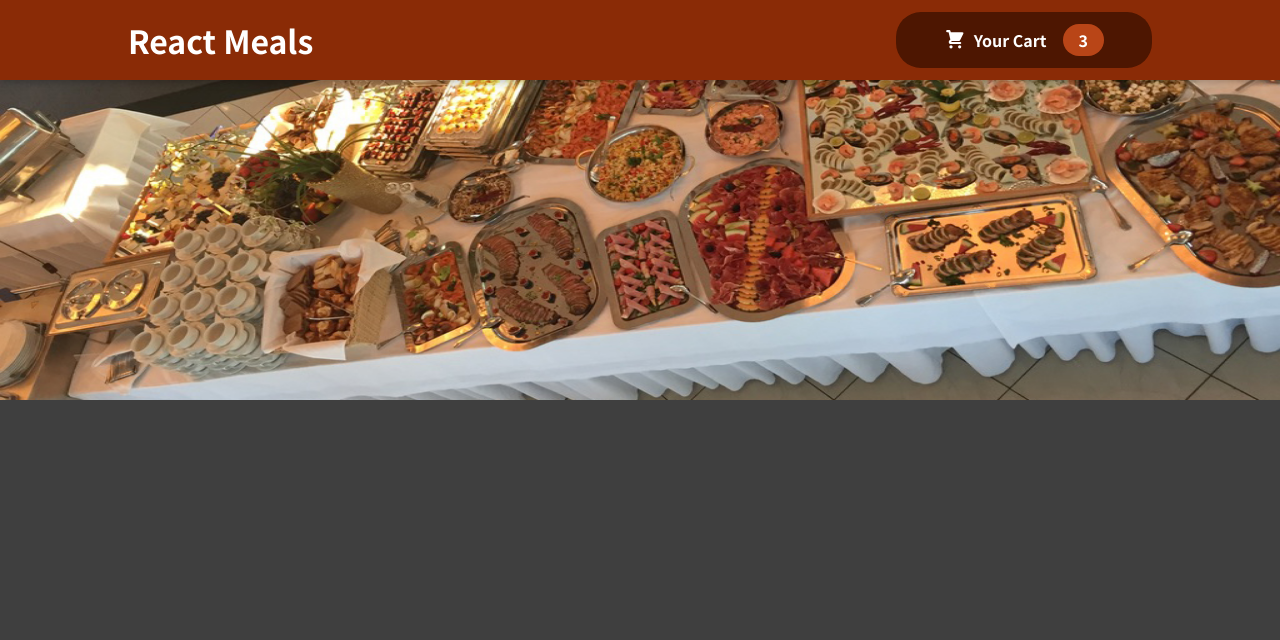
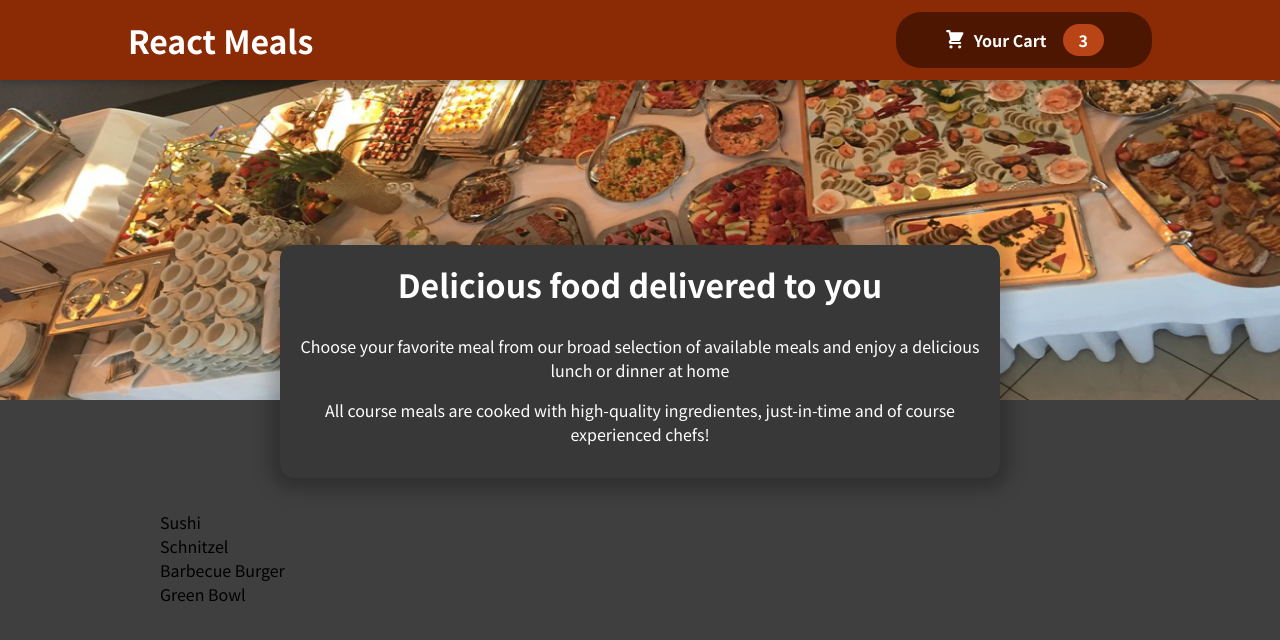
Before and after one commit to lchonkan/food-order-app, a React (Create React App) app: page / in a window 1280 px wide. Shown: the top 640 px of the page. Built offline with nearby package versions, Linux system fonts and the light colour scheme.

Commit message:
added the main Meals Component with hardcoded data.

```diff
--- a/src/App.js
+++ b/src/App.js
@@ -1,9 +1,15 @@
 import Header from './components/Layout/Header';
 import { Fragment } from 'react';
+
+import Meals from './components/Meals/Meals';
+
 function App() {
   return (
     <Fragment>
       <Header></Header>
+      <main>
+        <Meals />
+      </main>
     </Fragment>
   );
 }
--- /dev/null
+++ b/src/components/Meals/AvailableMeals.js
@@ -0,0 +1,17 @@
+// * bringin the actuali list of meals to the screen
+
+import React from 'react';
+import DUMMY_MEALS from './dummy-meals';
+import classes from './AvailableMeals.module.css';
+
+const AvailableMeals = () => {
+  const mealsList = DUMMY_MEALS.map((meal) => <li>{meal.name}</li>);
+
+  return (
+    <section className={classes.meals}>
+      <ul>{mealsList}</ul>
+    </section>
+  );
+};
+
+export default AvailableMeals;
--- /dev/null
+++ b/src/components/Meals/AvailableMeals.module.css
@@ -0,0 +1,24 @@
+.meals {
+  max-width: 60rem;
+  width: 90%;
+  margin: 2rem auto;
+  animation: meals-appear 1s ease-out forwards;
+}
+
+.meals ul {
+  list-style: none;
+  margin: 0;
+  padding: 0;
+}
+
+@keyframes meals-appear {
+  from {
+    opacity: 0;
+    transform: translateY(3rem);
+  }
+
+  to {
+    opacity: 1;
+    transform: translateY(0);
+  }
+}
--- /dev/null
+++ b/src/components/Meals/MealItem.module.css
@@ -0,0 +1,22 @@
+.meal {
+  display: flex;
+  justify-content: space-between;
+  margin: 1rem;
+  padding-bottom: 1rem;
+  border-bottom: 1px solid #ccc;
+}
+
+.meal h3 {
+  margin: 0 0 0.25rem 0;
+}
+
+.description {
+  font-style: italic;
+}
+
+.price {
+  margin-top: 0.25rem;
+  font-weight: bold;
+  color: #ad5502;
+  font-size: 1.25rem;
+}
--- /dev/null
+++ b/src/components/Meals/Meals.js
@@ -0,0 +1,18 @@
+//*Rendering the meals list
+
+import React from 'react';
+
+import MealsSummary from './MealsSummary';
+import AvailableMeals from './AvailableMeals';
+import { Fragment } from 'react';
+
+const Meals = () => {
+  return (
+    <Fragment>
+      <MealsSummary />
+      <AvailableMeals />
+    </Fragment>
+  );
+};
+
+export default Meals;
--- /dev/null
+++ b/src/components/Meals/MealsSummary.js
@@ -0,0 +1,22 @@
+// * Meals summary to render text above the list of meals
+
+import React from 'react';
+import classes from './MealsSummary.module.css';
+
+const MealsSummary = () => {
+  return (
+    <section className={classes.summary}>
+      <h2>Delicious food delivered to you</h2>
+      <p>
+        Choose your favorite meal from our broad selection of available meals
+        and enjoy a delicious lunch or dinner at home
+      </p>
+      <p>
+        All course meals are cooked with high-quality ingredientes, just-in-time
+        and of course experienced chefs!
+      </p>
+    </section>
+  );
+};
+
+export default MealsSummary;
--- /dev/null
+++ b/src/components/Meals/MealsSummary.module.css
@@ -0,0 +1,18 @@
+.summary {
+  text-align: center;
+  max-width: 45rem;
+  width: 90%;
+  margin: auto;
+  margin-top: -10rem;
+  position: relative;
+  background-color: #383838;
+  color: white;
+  border-radius: 14px;
+  padding: 1rem;
+  box-shadow: 0 1px 18px 10px rgba(0, 0, 0, 0.25);
+}
+
+.summary h2 {
+  font-size: 2rem;
+  margin-top: 0;
+}
--- /dev/null
+++ b/src/components/Meals/dummy-meals.js
@@ -0,0 +1,28 @@
+const DUMMY_MEALS = [
+  {
+    id: 'm1',
+    name: 'Sushi',
+    description: 'Finest fish and veggies',
+    price: 22.99,
+  },
+  {
+    id: 'm2',
+    name: 'Schnitzel',
+    description: 'A german specialty!',
+    price: 16.5,
+  },
+  {
+    id: 'm3',
+    name: 'Barbecue Burger',
+    description: 'American, raw, meaty',
+    price: 12.99,
+  },
+  {
+    id: 'm4',
+    name: 'Green Bowl',
+    description: 'Healthy...and green...',
+    price: 18.99,
+  },
+];
+
+export default DUMMY_MEALS;
```
Also changed, not shown: src/components/Meals/MealItemForm.module.css (added, +20 -0 lines).
